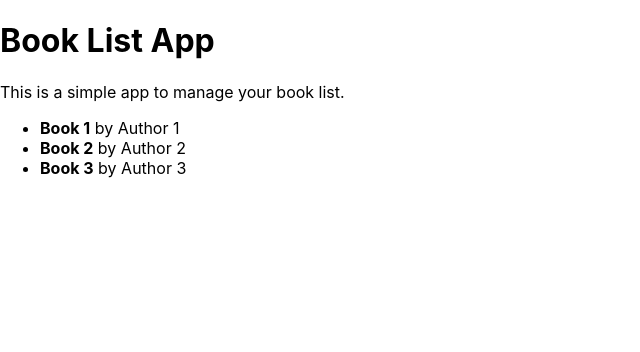
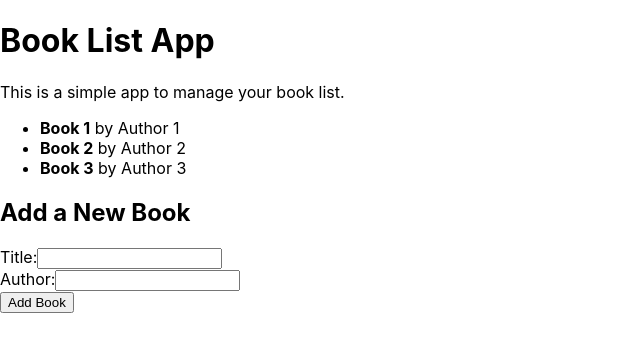
Before and after one commit to yhan4/nov14_booklist, a React (Create React App) app: page / in a window 1280 px wide. Shown: the top 352 px of the page, without its empty margins (0-640 px from the left). Built offline with nearby package versions, Linux system fonts and the light colour scheme.

Commit message:
Step 4: Managing State & Step 5: Event Handling and Dynamic Rendering

```diff
--- /dev/null
+++ b/src/components/AddBookForm.js
@@ -0,0 +1,57 @@
+import { useState } from "react";
+
+function AddBookForm({ addBook }) {
+    const [title, setTitle] = useState('');
+    const [author, setAuthor] = useState('');
+
+    const handleTitleChange = (e) => {
+      setTitle(e.target.value);
+    };
+
+    const handleAuthorChange = (e) => {
+      setAuthor(e.target.value);
+    };
+
+    const handleSubmit = (e) => {
+      e.preventDefault();
+
+      // Check if both title and author are provided
+      if (title.trim() === '' || author.trim() === '') {
+        alert('Please provide both title and author!');
+        return;
+      }
+
+      const newBook = {
+        id: new Date().getTime(),
+        title: title,
+        author: author,
+      };
+
+      // Call the addBook function to update the list of books in the parent component
+      addBook(newBook);
+
+      setTitle('');
+      setAuthor('');
+    };
+
+    return (
+      <div>
+        <h2>Add a New Book</h2>
+        <form onSubmit={handleSubmit}>
+          <label>
+            Title:
+            <input type="text" value={title} onChange={handleTitleChange} />
+          </label>
+          <br />
+          <label>
+            Author:
+            <input type="text" value={author} onChange={handleAuthorChange} />
+          </label>
+          <br />
+          <button type="submit">Add Book</button>
+        </form>
+      </div>
+    );
+  }
+
+export default AddBookForm;
--- a/src/components/App.js
+++ b/src/components/App.js
@@ -1,12 +1,18 @@
 import '../styles/App.css';
-import BookList from './BookList'
+import BookList from './BookList';
+import AddBookForm from './AddBookForm';
+import { useState } from 'react';
 
 function App() {
-  const books = [
+  const [books, setBooks] = useState([
     { id: 1, title: 'Book 1', author: 'Author 1' },
     { id: 2, title: 'Book 2', author: 'Author 2' },
     { id: 3, title: 'Book 3', author: 'Author 3' },
-  ];
+  ])
+
+  const addBook = (newBook) => {
+    setBooks([...books, newBook]);
+  }
 
   return (
     <div className="App">
@@ -15,6 +21,7 @@ function App() {
         <p>This is a simple app to manage your book list.</p>
       </header>
       <BookList books = {books} />
+      <AddBookForm addBook={addBook} />
     </div>
   );
 }
```
